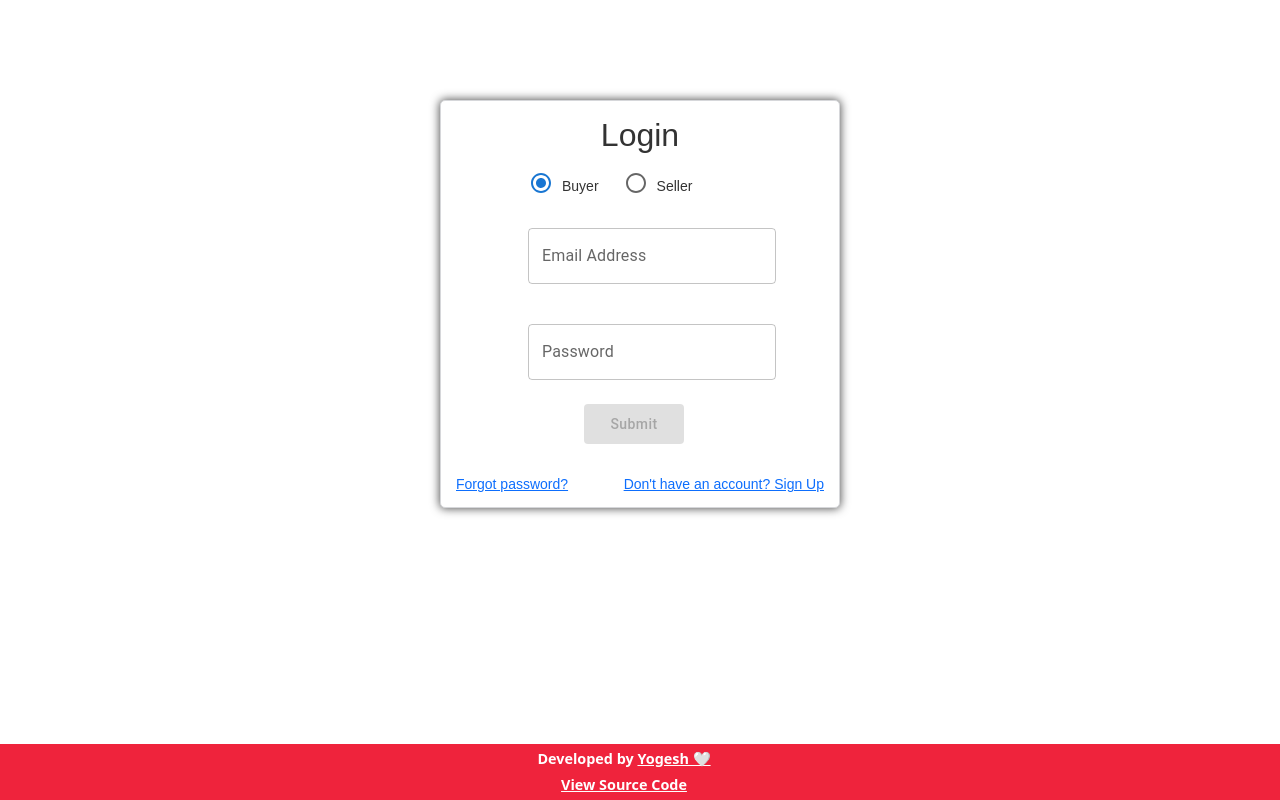
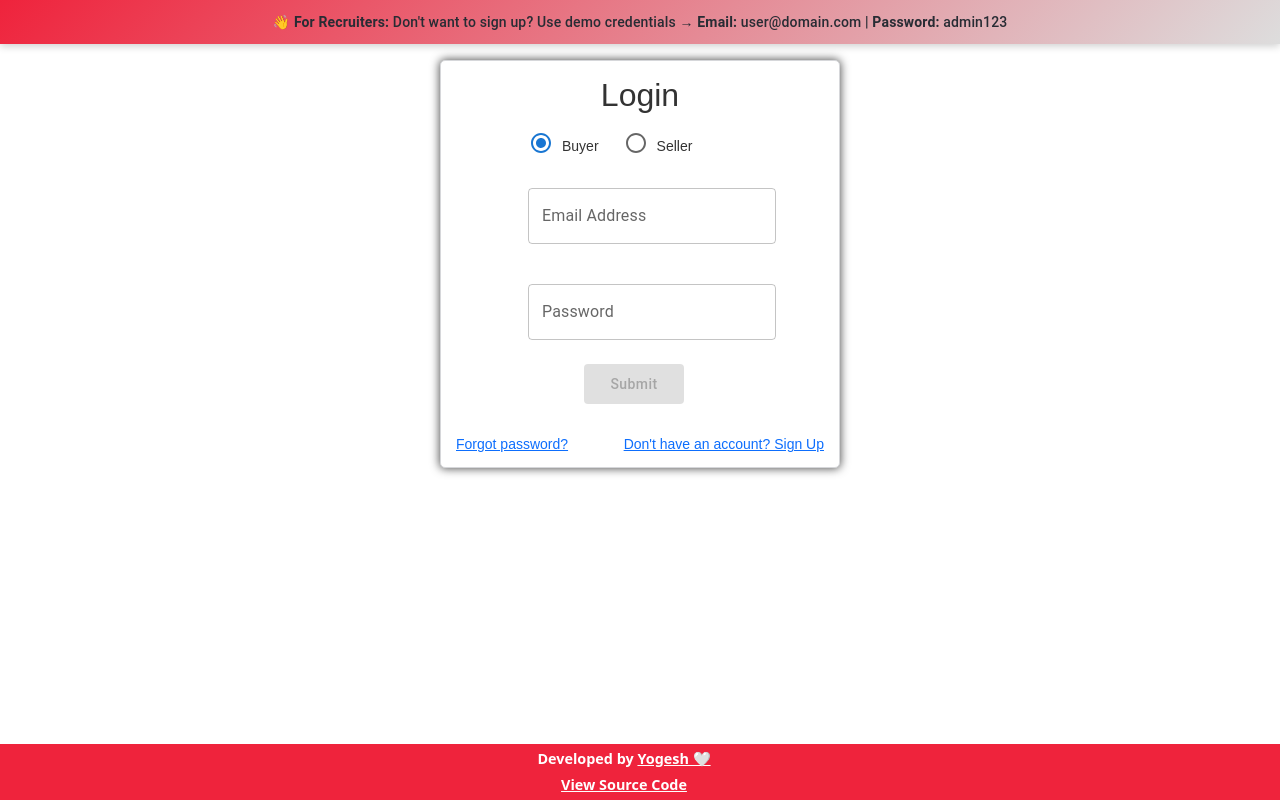
Before and after one commit to yogeshdevnani/MERNBuy, a React (Create React App) app in the folder frontend/: page /login in a window 1280 px wide. Built offline with nearby package versions, Linux system fonts and the light colour scheme.

Commit message:
add dummy credentials

```diff
--- /dev/null
+++ b/frontend/src/components/DemoCredentialsBanner.js
@@ -0,0 +1,29 @@
+import React from "react";
+import { Box, Typography } from "@mui/material";
+
+const DemoCredentialsBanner = () => {
+  return (
+    <Box
+      sx={{
+        position: "fixed",
+        top: 0,
+        left: 0,
+        right: 0,
+        zIndex: 1000,
+        background: "linear-gradient(135deg, #EF233C 0%, #DDDDDD 100%)",
+        color: "white",
+        padding: "12px 20px",
+        textAlign: "center",
+        boxShadow: "0 2px 8px rgba(0,0,0,0.2)",
+      }}
+    >
+      <Typography variant="body2" sx={{ fontWeight: 500 }}>
+        👋 <strong>For Recruiters:</strong> Don't want to sign up? Use demo
+        credentials → <strong>Email:</strong> user@domain.com |{" "}
+        <strong>Password:</strong> admin123
+      </Typography>
+    </Box>
+  );
+};
+
+export default DemoCredentialsBanner;
--- a/frontend/src/components/Login.js
+++ b/frontend/src/components/Login.js
@@ -10,6 +10,7 @@ import {
   InputLabel,
   Radio,
 } from "@mui/material";
+import DemoCredentialsBanner from "./DemoCredentialsBanner";
 import axios from "axios";
 
 function Login() {
@@ -105,7 +106,9 @@ function Login() {
   };
 
   return (
-    <div id="login">
+    <div>
+      <DemoCredentialsBanner />
+      <div id="login" style={{ marginTop: "60px" }}>
         <h2 style={{ textAlign: "center" }}>Login</h2>
 
         <Radio
@@ -172,7 +175,9 @@ function Login() {
               backgroundColor: selectedColor,
             },
           }}
-        disabled={submitted || errorMessageforPassword || errorMessageforEmail}
+          disabled={
+            submitted || errorMessageforPassword || errorMessageforEmail
+          }
           // className="button"
           onClick={submit}
         >
@@ -195,6 +200,7 @@ function Login() {
         </Grid>
         {/* <button disabled={errorMessageforConfirmPassword || errorMessageforEmail || errorMessageforLastName || errorMessageforFirstName} className="button" onClick={submit}>Submit</button> */}
       </div>
+    </div>
   );
 }
 
--- a/frontend/src/components/Main.js
+++ b/frontend/src/components/Main.js
@@ -3,6 +3,8 @@ import { useNavigate } from "react-router-dom";
 import "../Main.css";
 import Button from "@mui/material/Button";
 import ButtonGroup from "@mui/material/Button";
+import { Box, Typography, Paper } from "@mui/material";
+import DemoCredentialsBanner from "./DemoCredentialsBanner";
 import Logo from "../images/logo.png";
 function Main() {
   const primaryColor = "#2B2D42";
@@ -18,7 +20,10 @@ function Main() {
 
   return (
     <div id="main">
-      {/* <h3 style={{fontSize:'24px', textAlign:'center'}}>Logo</h3> */}
+      <DemoCredentialsBanner />
+
+      {/* Main Content with top margin to account for banner */}
+      <Box sx={{ marginTop: "60px" }}>
         <img
           src={Logo}
           width="360"
@@ -63,6 +68,7 @@ function Main() {
             </Button>
           </div>
         </div>
+      </Box>
     </div>
   );
 }
--- a/frontend/src/components/register.js
+++ b/frontend/src/components/register.js
@@ -3,6 +3,7 @@ import "../Main.css";
 import { Link, useNavigate } from "react-router-dom";
 import { Button, Grid, InputLabel, Radio, TextField } from "@mui/material";
 import { sizeWidth } from "@mui/system";
+import DemoCredentialsBanner from "./DemoCredentialsBanner";
 import axios from "axios";
 
 function Registration() {
@@ -149,7 +150,9 @@ function Registration() {
   };
 
   return (
-    <div id="register">
+    <div>
+      <DemoCredentialsBanner />
+      <div id="register" style={{ marginTop: "60px" }}>
         <h2 style={{ textAlign: "center" }}>Register User</h2>
 
         <Radio
@@ -286,6 +289,7 @@ function Registration() {
         </Grid>
         {/* <button disabled={errorMessageforConfirmPassword || errorMessageforEmail || errorMessageforLastName || errorMessageforFirstName} className="button" onClick={submit}>Submit</button> */}
       </div>
+    </div>
   );
 }
 
```
Lines whose indentation alone changed are shown as unchanged.
